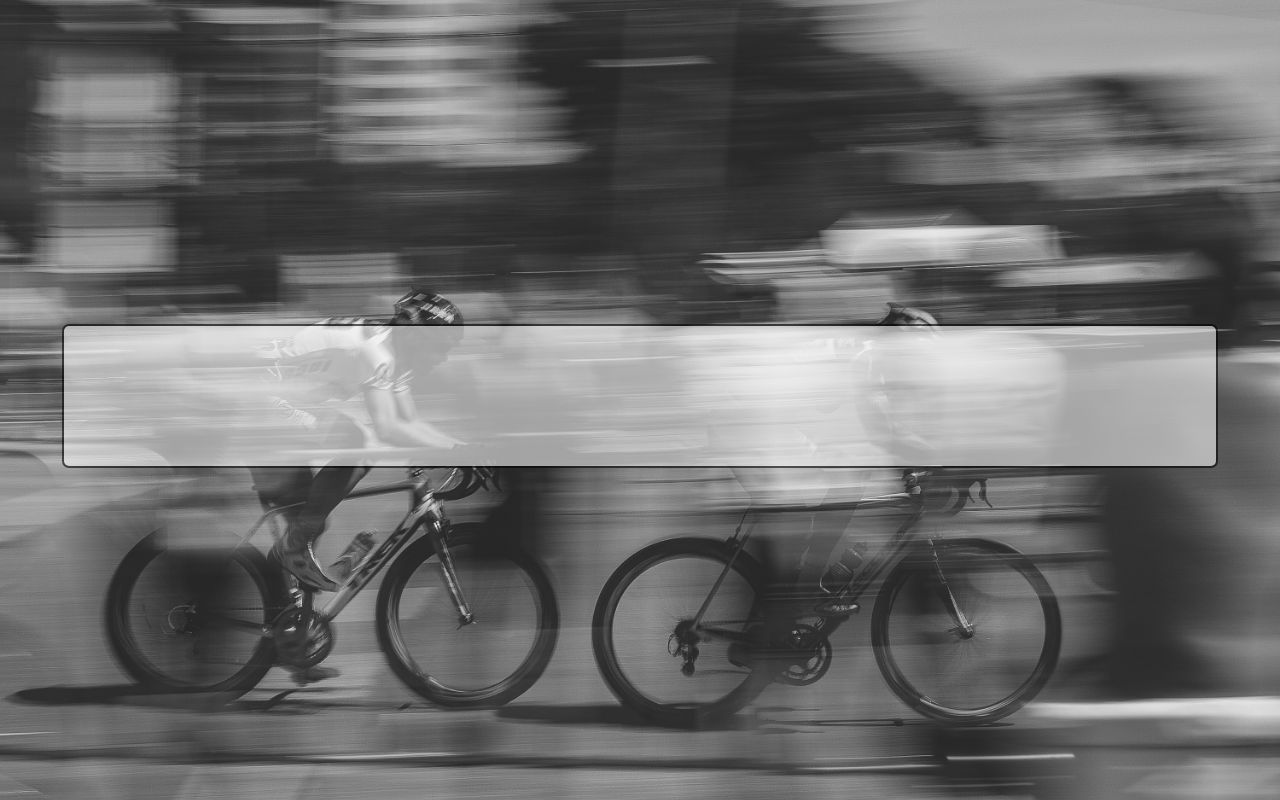
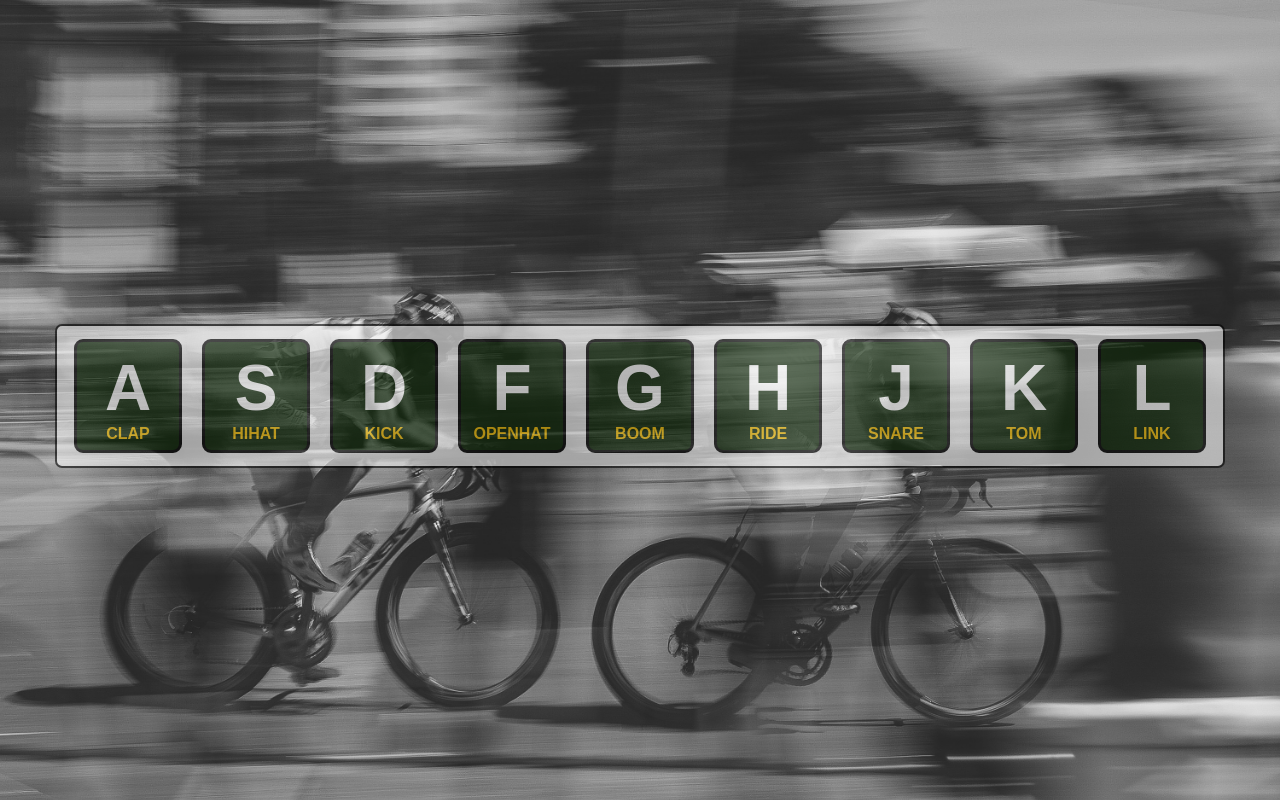
Before and after one commit to ekrresa/drumkit-javascript, a plain HTML site: page index.html in a window 1280 px wide. Drawn offline with Linux system fonts and the light colour scheme.

Commit message:
setup keys

```diff
--- a/index.html
+++ b/index.html
@@ -7,7 +7,42 @@
 <body>
 
 	<div class="keyboard">
-
+		<div class="key">
+			<h1>A</h1>
+			<h4>CLAP</h4>
+		</div>
+		<div class="key">
+			<h1>S</h1>
+			<h4>HIHAT</h4>
+		</div>
+		<div class="key">
+			<h1>D</h1>
+			<h4>KICK</h4>
+		</div>
+		<div class="key">
+			<h1>F</h1>
+			<h4>OPENHAT</h4>
+		</div>
+		<div class="key">
+			<h1>G</h1>
+			<h4>BOOM</h4>
+		</div>
+		<div class="key">
+			<h1>H</h1>
+			<h4>RIDE</h4>
+		</div>
+		<div class="key">
+			<h1>J</h1>
+			<h4>SNARE</h4>
+		</div>
+		<div class="key">
+			<h1>K</h1>
+			<h4>TOM</h4>
+		</div>
+		<div class="key">
+			<h1>L</h1>
+			<h4>LINK</h4>
+		</div>
 	</div>
 </body>
 </html>
--- a/style.css
+++ b/style.css
@@ -1,6 +1,7 @@
 body {
 	margin: 0;
 	padding: 0;
+	font-family: "Source Sans Pro", "Arial", sans-serif;
 	height: 99vh;
     background-image: url('img/unsplash.jpg');
     background-size: cover;
@@ -21,4 +22,33 @@ body {
     margin: 0 auto;
     border-radius: 7px;
     border: 2px solid;
+    padding-left: 7px;
+    padding-right: 7px;
+
+    display: flex;
+    align-items: center;
 }
+
+.key {
+	flex: 1;
+    height: 108px;
+    width: 100px;
+    background-color: #082302;
+    margin-right: 10px;
+    margin-left: 10px;
+    border: 3px solid #000000;
+    border-radius: 9px;
+	text-align: center;
+}
+
+h1 {
+	font-size: 4rem;
+	color: #FFFFFF;
+	margin-top: 9px;
+    margin-bottom: auto
+}
+
+h4 {
+	color: #ffc600;
+	margin: 0;
+}
```
Lines whose indentation alone changed are shown as unchanged.
